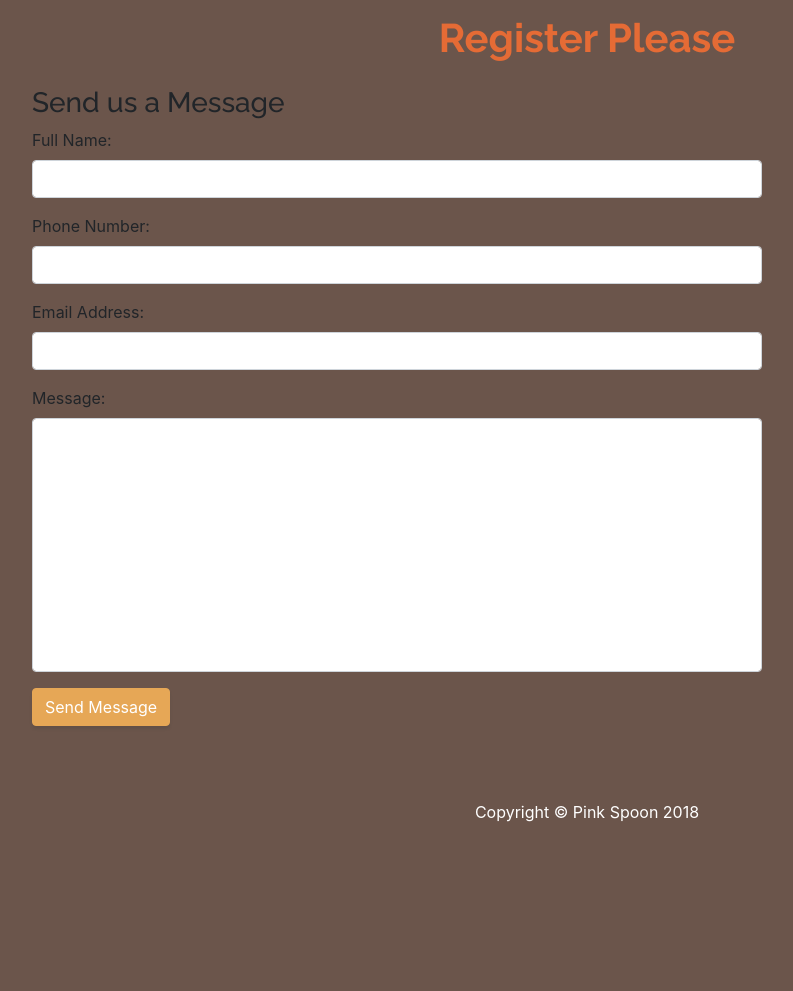
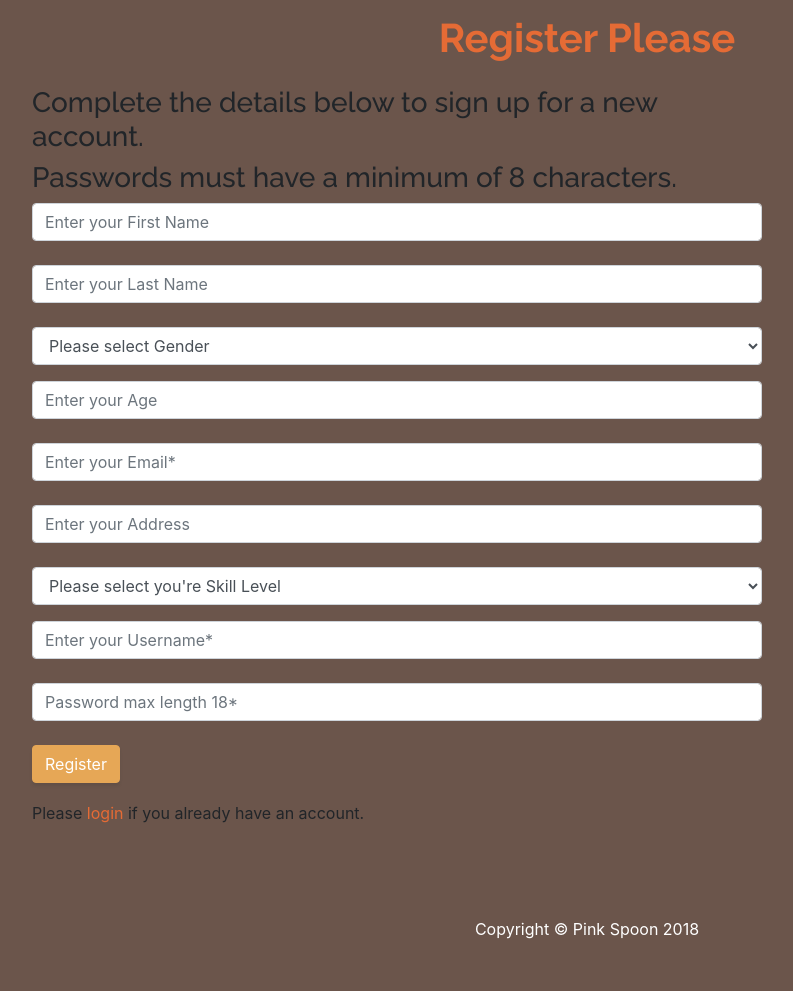
Before and after one commit to AsianJohnBoi/IFB299-Music-School, a Django app: template music_school/music_app/templates/music_app/reg_form.html in a window 1280 px wide. Shown: the part 60-1051 px from the top of the page, without its empty margins (53-846 px from the left). Before the commit the page ends 882 px from the top, so only its background shows below. Run offline with Django 3.2, Linux system fonts and the light colour scheme; the template is opened without the code that fills it, so the values that code supplies are empty; some libraries are stand-ins or nearby versions.

Commit message:
Registeration form page added

```diff
--- a/music_school/music_app/static/music_app/style.css
+++ b/music_school/music_app/static/music_app/style.css
@@ -3,6 +3,10 @@
 }
 #Nav_style{
   background-color: #00B2AB;
+}
+#register{
+  margin-left: 20%;
+  margin-right: 20%;
 }
 a {
   color:#E56B35;
--- a/music_school/music_app/templates/music_app/reg_form.html
+++ b/music_school/music_app/templates/music_app/reg_form.html
@@ -58,46 +58,43 @@
     <div>
       <h1 class="my-4">Register Please</h1>
     </div>
+    <div class="row">
+      <div class="col-lg-8 mb-4">
+        <h3>Complete the details below to sign up for a new account.</h3>
+        <h3>Passwords must have a minimum of 8 characters.</h3>
 
         <!-- Contact Form -->
-      <!-- In order to set the email address and subject line for the contact form go to the bin/contact_me.php file. -->
-      <div class="row">
-        <div class="col-lg-8 mb-4">
-          <h3>Send us a Message</h3>
-          <form name="sentMessage" id="contactForm" novalidate>
-            <div class="control-group form-group">
-              <div class="controls">
-                <label>Full Name:</label>
-                <input type="text" class="form-control" id="name" required data-validation-required-message="Please enter your name.">
-                <p class="help-block"></p>
+        <form action="../controller/registration_process.php" method="post" onSubmit="return onSubmit()">
+          <input type="text" class="form-control" name="firstName" id="firstname" placeholder="Enter your First Name"/><br />
+          <input type="text" class="form-control" name="lastName" id="lastname" placeholder="Enter your Last Name"/><br />
+          <div class="form-group">
+            <select class="form-control" name="gender" id="gender">
+              <option value="" selected disabled>Please select Gender</option>
+              <option>Male</option>
+              <option>Female</option>
+              <option>Other</option>
+            </select>
+          </div>
+          <input type="text" class="form-control"
+          name="age" id="age" placeholder="Enter your Age"/><br />
+          <input type="email" class="form-control" name="email" id="email" placeholder="Enter your Email*"/><br />
+          <input type="text" class="form-control" name="address" id="address" placeholder="Enter your Address" /><br />
+          <div class="form-group">
+            <select class="form-control" name="skill_level" id="skill_level">
+              <option value="" selected disabled>Please select you're Skill Level</option>
+              <option>Beginner</option>
+              <option>Intermediate</option>
+              <option>Expert</option>
+            </select>
+          </div>
+          <input type="text" class="form-control" name="username" id="username" maxlength="20" placeholder="Enter your Username*"/><br />
+          <input type="password" class="form-control"  id="password" name="password" maxlength="18" placeholder="Password max length 18*" required pattern=".{8,}"/><br />
+          <p><input class="btn btn-primary" id="sendMessageButton" type="submit" name="register" value="Register" /></p>
+          <p>Please <a href="login_form.php">login</a> if you already have an account.</p>
+        </form>
       </div>
     </div>
-            <div class="control-group form-group">
-              <div class="controls">
-                <label>Phone Number:</label>
-                <input type="tel" class="form-control" id="phone" required data-validation-required-message="Please enter your phone number.">
-              </div>
-            </div>
-            <div class="control-group form-group">
-              <div class="controls">
-                <label>Email Address:</label>
-                <input type="email" class="form-control" id="email" required data-validation-required-message="Please enter your email address.">
-              </div>
-            </div>
-            <div class="control-group form-group">
-              <div class="controls">
-                <label>Message:</label>
-                <textarea rows="10" cols="100" class="form-control" id="message" required data-validation-required-message="Please enter your message" maxlength="999" style="resize:none"></textarea>
-              </div>
-            </div>
-            <div id="success"></div>
-            <!-- For success/fail messages -->
-            <button type="submit" class="btn btn-primary" id="sendMessageButton">Send Message</button>
-          </form>
-        </div>
 
-      </div>
-      <!-- /.row -->
 
   </div>
   <!-- /.container -->
@@ -113,6 +110,7 @@
   <!-- Bootstrap core JavaScript -->
   <script src="{% static 'music_app/jquery/jquery.min.js'%}"></script>
   <script src="{% static 'music_app/bootstrap.bundle.min.js'%}"></script>
+  <script type="text/javascript" src="js/registration_validate.js"></script>
 
   <!-- Contact form JavaScript -->
   <!-- Do not edit these files! In order to set the email address and subject line for the contact form go to the bin/contact_me.php file. -->
--- a/music_school/music_app/urls.py
+++ b/music_school/music_app/urls.py
@@ -8,6 +8,6 @@ urlpatterns = [
     path('services/', views.services, name='services'),
     path('contact/', views.contact, name='contact'),
     path('pricing/', views.pricing, name='pricing'),
-    path('reg_from/', views.reg_form, name='reg_form')
+    path('reg_form/', views.reg_form, name='reg_form')
 
 ]
```
Also changed, not shown: music_school/music_app/templates/music_app/pricing.html (indentation only). Lines whose indentation alone changed are shown as unchanged.
